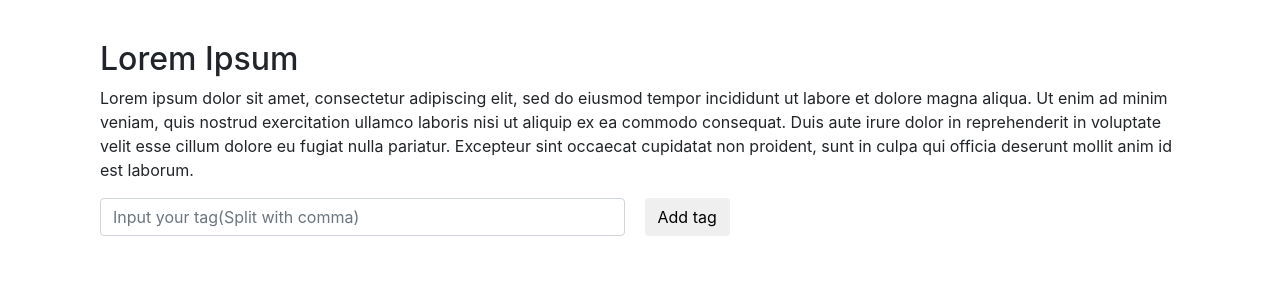
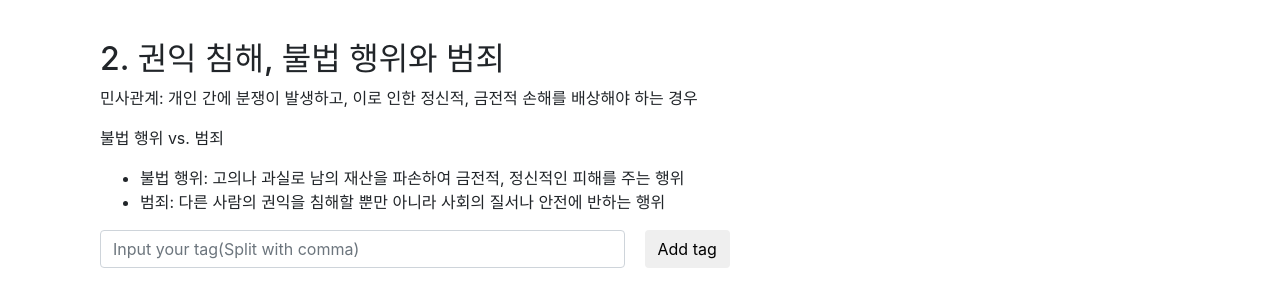
Before and after one commit to rubysoho07/learning-analytics-example, a Flask app: template la/templates/reading.html in a window 1280 px wide. Shown: the part 56-363 px from the top of the page. Run offline with Flask 2, Linux system fonts and the light colour scheme; the template is opened without the code that fills it, so the values that code supplies are empty; some libraries are stand-ins or nearby versions.

Commit message:
읽기 자료 교체

```diff
--- a/la/templates/reading.html
+++ b/la/templates/reading.html
@@ -5,11 +5,15 @@
 
     <div style="padding: 20px"></div>
 
-    <h2>Lorem Ipsum</h2>
+    <h2>2. 권익 침해, 불법 행위와 범죄</h2>
 
-    <p>
-        Lorem ipsum dolor sit amet, consectetur adipiscing elit, sed do eiusmod tempor incididunt ut labore et dolore magna aliqua. Ut enim ad minim veniam, quis nostrud exercitation ullamco laboris nisi ut aliquip ex ea commodo consequat. Duis aute irure dolor in reprehenderit in voluptate velit esse cillum dolore eu fugiat nulla pariatur. Excepteur sint occaecat cupidatat non proident, sunt in culpa qui officia deserunt mollit anim id est laborum.
-    </p>
+    <p>민사관계: 개인 간에 분쟁이 발생하고, 이로 인한 정신적, 금전적 손해를 배상해야 하는 경우</p>
+
+    <p>불법 행위 vs. 범죄</p>
+    <ul>
+        <li>불법 행위: 고의나 과실로 남의 재산을 파손하여 금전적, 정신적인 피해를 주는 행위</li>
+        <li>범죄: 다른 사람의 권익을 침해할 뿐만 아니라 사회의 질서나 안전에 반하는 행위</li>
+    </ul>
 
     <!-- Form for tagging -->
     <form class="form-inline" method="post" action="{{ url_for('tag_page') }}">
```
